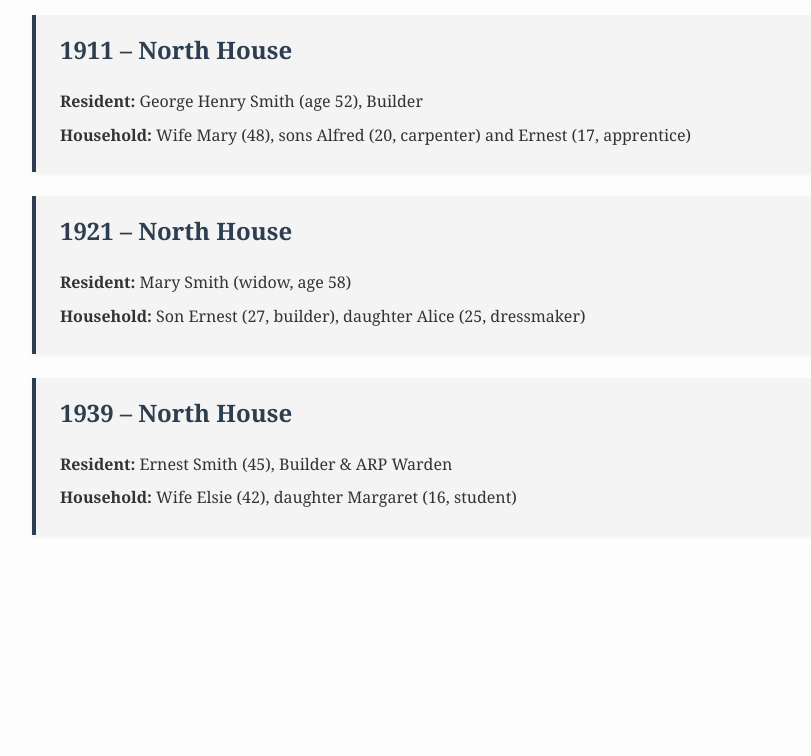
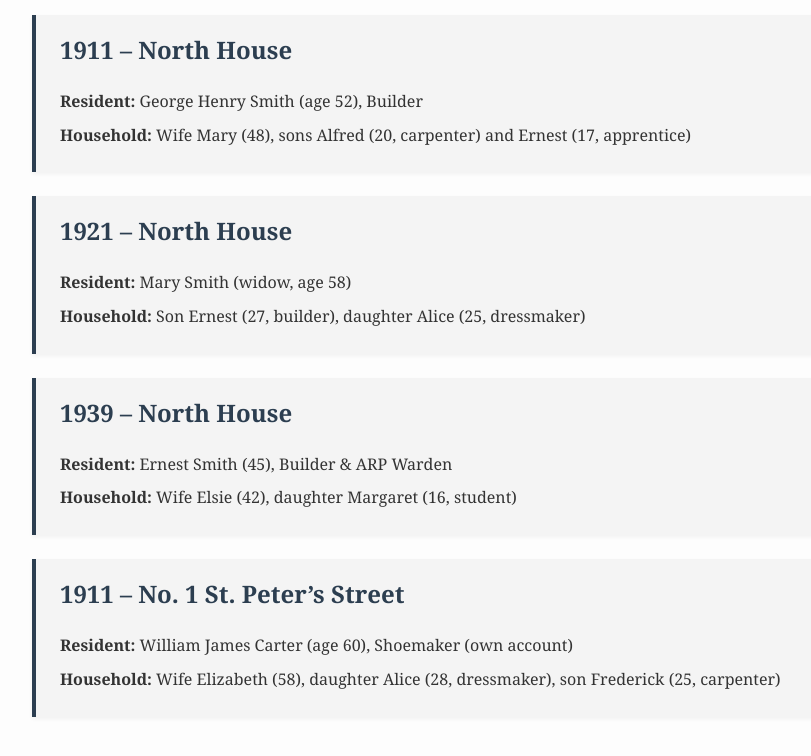
Before and after one commit to Martin1786/st-peters-timeline, a plain HTML site: page index.html in a window 1280 px wide. Shown: the part 122-878 px from the top of the page, without its empty margins (208-1019 px from the left). Before the commit the page ends 800 px from the top, so only its background shows below. Drawn offline with Linux system fonts and the light colour scheme.

Commit message:
Update index.html

```diff
--- a/index.html
+++ b/index.html
@@ -24,6 +24,11 @@
       <p><strong>Resident:</strong> Ernest Smith (45), Builder & ARP Warden</p>
       <p><strong>Household:</strong> Wife Elsie (42), daughter Margaret (16, student)</p>
     </div>
+    <div class="entry">
+  <h2>1911 – No. 1 St. Peter’s Street</h2>
+  <p><strong>Resident:</strong> William James Carter (age 60), Shoemaker (own account)</p>
+  <p><strong>Household:</strong> Wife Elizabeth (58), daughter Alice (28, dressmaker), son Frederick (25, carpenter)</p>
+</div>
   </div>
 </body>
 </html>
```
